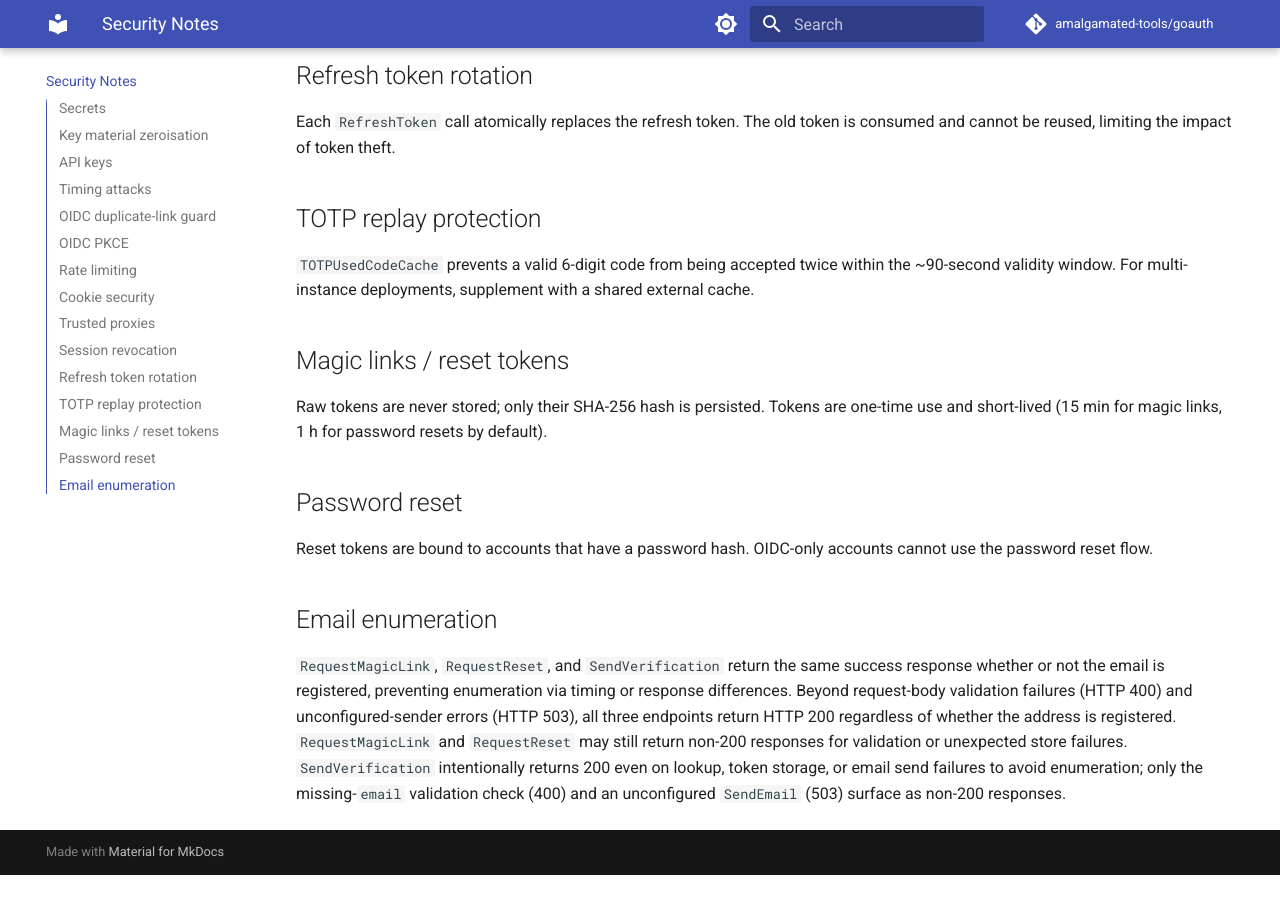
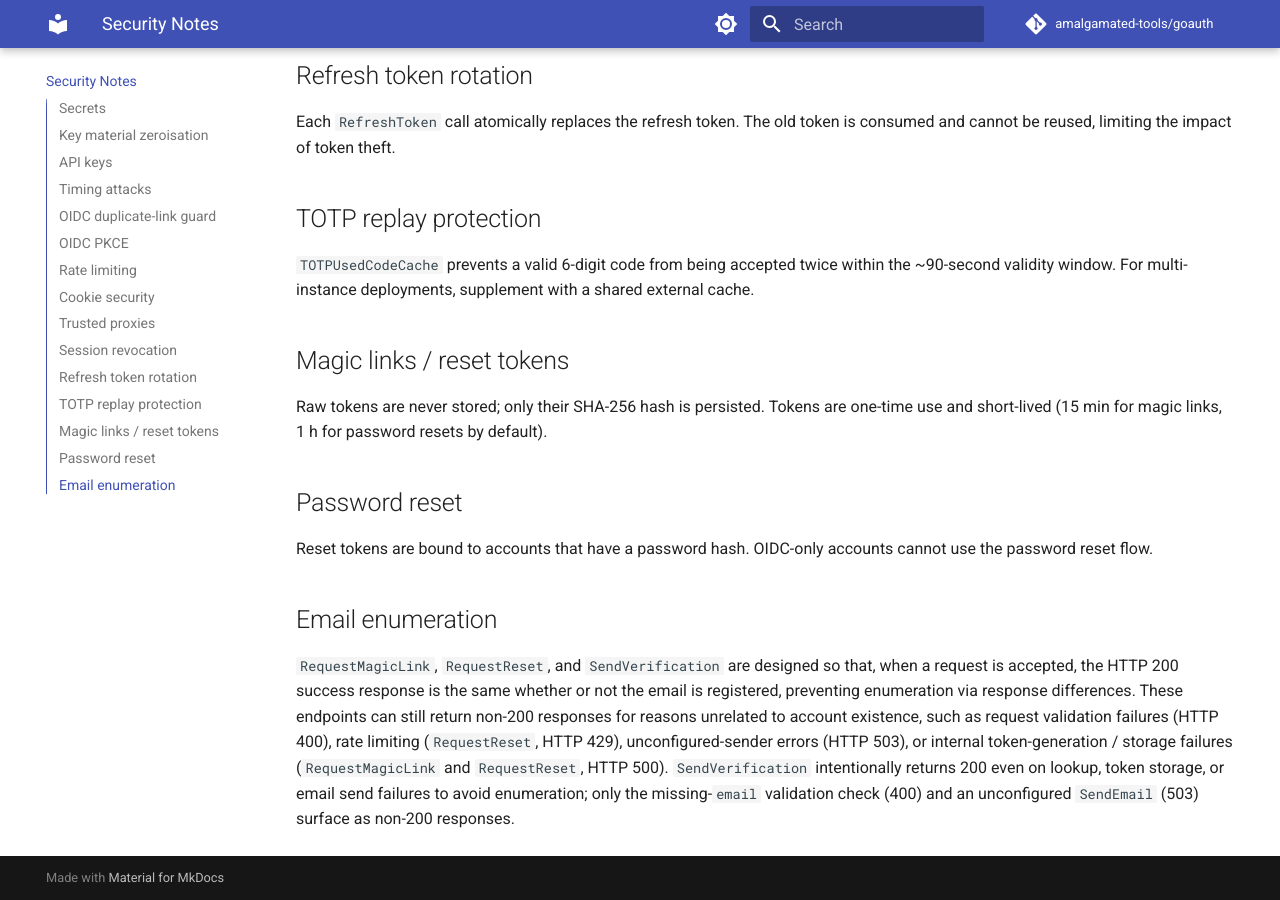
Before and after one commit to amalgamated-tools/goauth, an MkDocs documentation site: the page built from docs/security.md, in a window 1280 px wide and 900 px high, scrolled down 1591 px. Built offline with MkDocs 1.6.1 and Material for MkDocs 9.7.7, drawn with Linux system fonts in a browser that asks for light colours; comment, search, counter and statistics services are not loaded; before the commit the page ends 2466 px from its top, so only the background shows below that.

Commit message:
docs: fix email enumeration section — add 429 and clarify non-200 responses
The previous paragraph was internally inconsistent: it claimed all three
endpoints return 200 beyond 400/503, but RequestMagicLink returns 500 on
token-generation/store failures and RequestReset returns 429 on rate
limiting. Rewrite separates the anti-enumeration guarantee (accepted
requests always return the same 200 regardless of whether the email
exists) from the unrelated non-200 error categories.

```diff
--- a/docs/security.md
+++ b/docs/security.md
@@ -58,4 +58,4 @@ Reset tokens are bound to accounts that have a password hash. OIDC-only accounts
 
 ## Email enumeration
 
-`RequestMagicLink`, `RequestReset`, and `SendVerification` return the same success response whether or not the email is registered, preventing enumeration via timing or response differences. Beyond request-body validation failures (HTTP 400) and unconfigured-sender errors (HTTP 503), all three endpoints return HTTP 200 regardless of whether the address is registered. `RequestMagicLink` and `RequestReset` may still return non-200 responses for validation or unexpected store failures. `SendVerification` intentionally returns 200 even on lookup, token storage, or email send failures to avoid enumeration; only the missing-`email` validation check (400) and an unconfigured `SendEmail` (503) surface as non-200 responses.
+`RequestMagicLink`, `RequestReset`, and `SendVerification` are designed so that, when a request is accepted, the HTTP 200 success response is the same whether or not the email is registered, preventing enumeration via response differences. These endpoints can still return non-200 responses for reasons unrelated to account existence, such as request validation failures (HTTP 400), rate limiting (`RequestReset`, HTTP 429), unconfigured-sender errors (HTTP 503), or internal token-generation / storage failures (`RequestMagicLink` and `RequestReset`, HTTP 500). `SendVerification` intentionally returns 200 even on lookup, token storage, or email send failures to avoid enumeration; only the missing-`email` validation check (400) and an unconfigured `SendEmail` (503) surface as non-200 responses.
```
